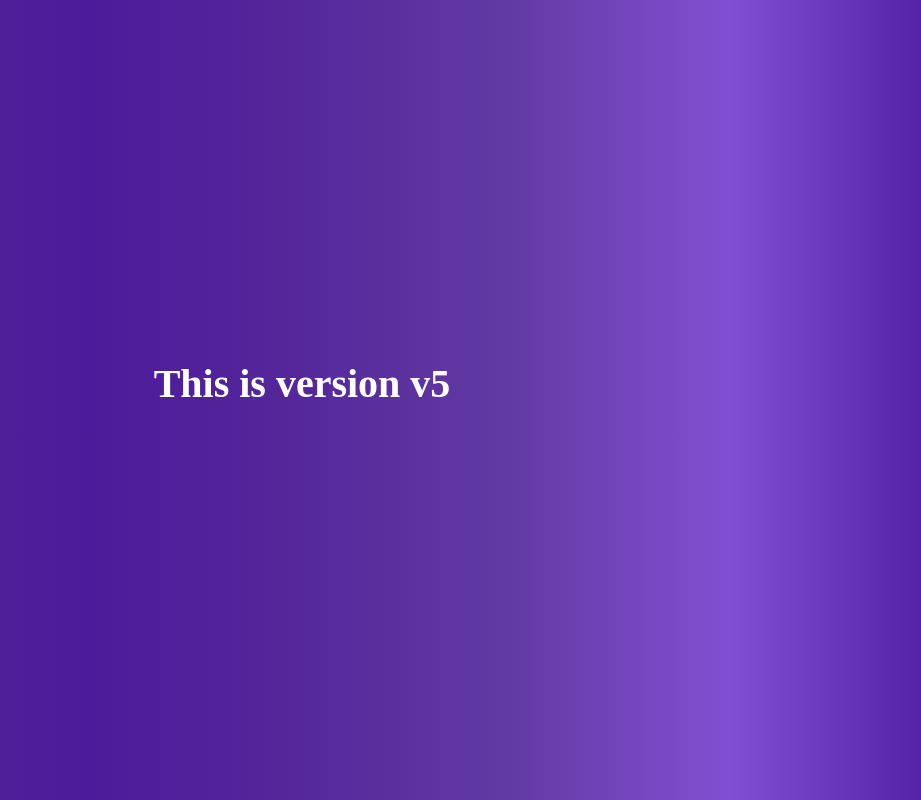
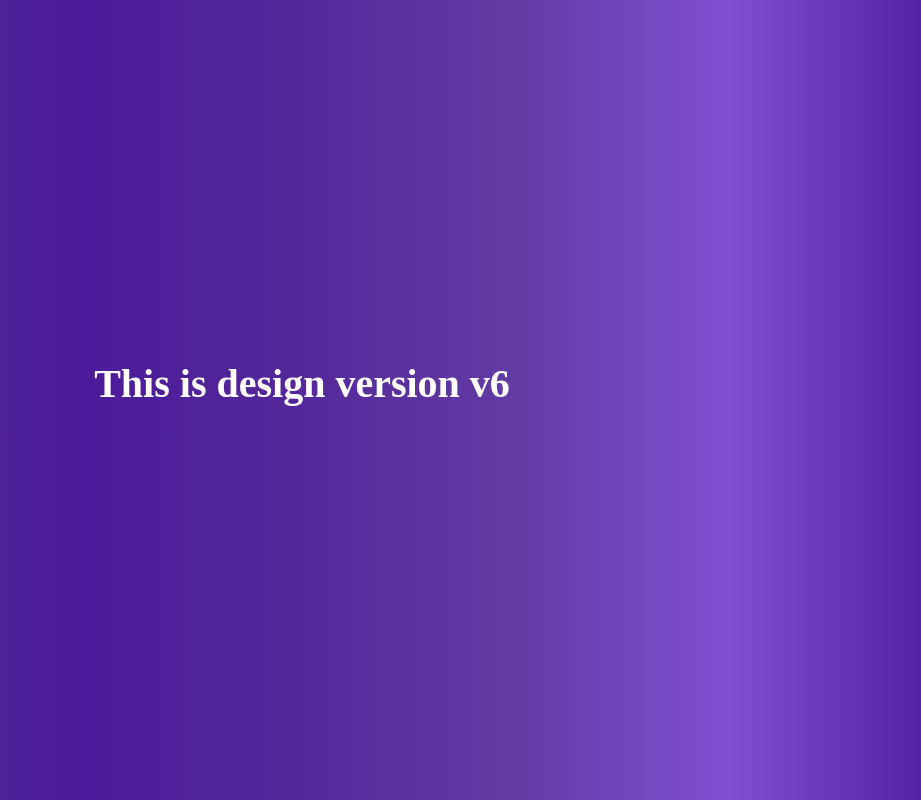
Before and after one commit to PRASHANT2027/myrepo, a plain HTML site: page index.html in a window 1280 px wide. Shown: the whole page, without its empty margins (338-1259 px from the left). Drawn offline with Linux system fonts and the light colour scheme.

Commit message:
Changed h1

```diff
--- a/index.html
+++ b/index.html
@@ -7,6 +7,6 @@
     <link rel="stylesheet" href="styles.css">
   </head>
   <body>
-    <h1>This is version v5</h1>
+    <h1>This is design version v6</h1>
   </body>
 </html>
```
